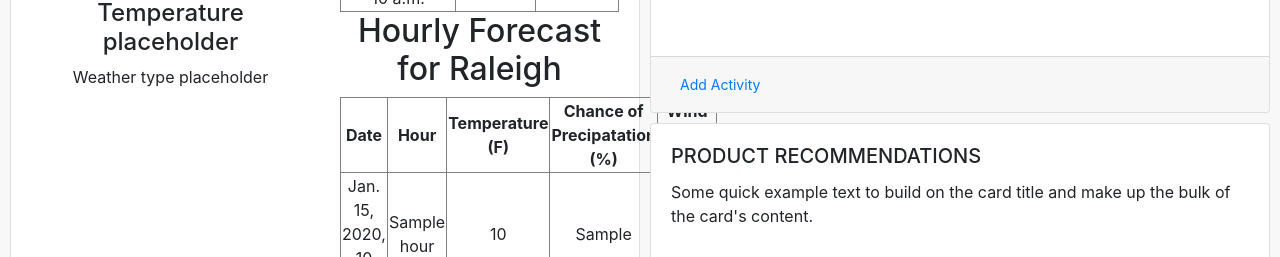
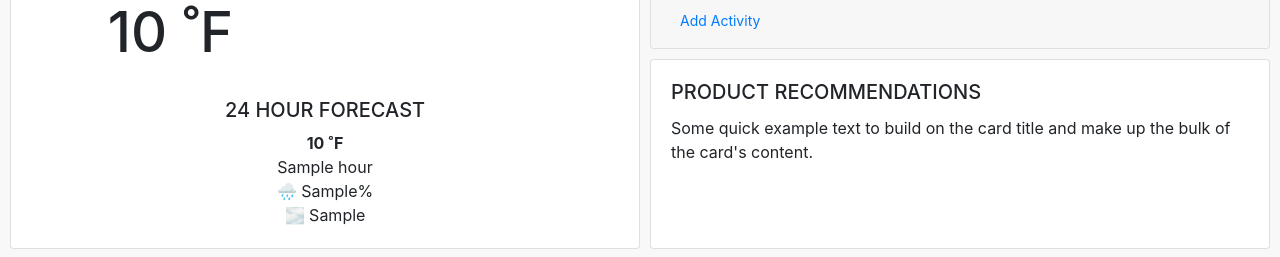
Before and after one commit to chrislockard21/SmartWeather, a Django app: template smart_weather/weather/templates/weather/index.html in a window 1280 px wide. Shown: the part 333-590 px from the top of the page. Run offline with Django 3.2, Linux system fonts and the light colour scheme; a user stored in the database is signed in; the template is opened without the code that fills it: most values are stand-ins (such as "Sample title", 1, 10 or a date in 2020); some libraries are stand-ins or nearby versions.

Commit message:
reformatting weather data to fit UI

```diff
--- a/smart_weather/weather/templates/weather/index.html
+++ b/smart_weather/weather/templates/weather/index.html
@@ -35,71 +35,46 @@
                 <div class="col-sm-6 text-center">
                     <img class="mainIcon"
                          src="../../static/weather/images/weather_icons/iconfinder_weather_cloud_cloudy_sun.png">
-                    <h4>Temperature placeholder</h4>
-                    <p>Weather type placeholder</p>
+                    <h1 style="font-size: 3.5rem">{{weather.current_temp}} &#730;F</h1>
                 </div>
                 <div class="col-sm-6 text-center">
                     {% if weather.daily_forecast %}
-                    <h2>Daily Forecast for Raleigh</h2>
-                    <table border= "1px solid black">
-                        <tr>
-                            <th>Date</th>
-                            <th>Min Temp (F)</th>
-                            <th>Max Temp (F)</th>
-                        </tr>
+                    <h5>DAILY FORECAST</h5>
+                    <table class="w-100">
                         {% for val in weather.daily_forecast %}
                         <tr>
-                            <td>{{val.date}}</td>
-                            <td>{{val.min_temperature}}</td>
-                            <td>{{val.max_temperature}}</td>
+                            <td>{{val.day}}</td>
+                            <td>H: {{val.max_temperature}} &#730;F</td>
+                            <td>L: {{val.min_temperature}} &#730;F</td>
                         </tr>
                         {% endfor %}
                         <!--            <p>Weather: {{weather}}</p>-->
                     </table>
                     {% else %}
-                    <h2>No Daily Forecast Available</h2>>
+                    <h5>No Daily Forecast Available</h5>>
                     {% endif %}
-
+                </div>
+            </div>
+            <div class="pt-4 row text-center">
+                <div class="col-sm-12">
+                    <h5>24 HOUR FORECAST</h5>
+                    <div class="overflow-auto">
                         {% if weather.hourly_forecast %}
-                    <h2>Hourly Forecast for Raleigh</h2>
-                    <table border= "1px solid black">
+                        <table class="w-100">
                             <tr>
-                            <th>Date</th>
-                            <th>Hour</th>
-                            <th>Temperature (F)</th>
-                            <th>Chance of Precipatation (%)</th>
-                            <th>Wind Speed (???)</th>
+                                {% for val in weather.hourly_forecast %}
+                                <td class="px-2" style="min-width: 100px">
+                                    <strong>{{val.temperature}} &#730;F</strong><br/>
+                                    {{val.hour}}<br/>
+                                    &#127783; {{val.precipitation_probability}}%<br/>
+                                    &#x1F32B; {{val.wind_speed}}
+                                </td>
+                                {% endfor %}
                             </tr>
-                    {% for val in weather.hourly_forecast %}
-                        <tr>
-                            <td>{{val.date}}</td>
-                            <td>{{val.hour}}</td>
-                            <td>{{val.temperature}}</td>
-                            <td>{{val.precipitation_probability}}</td>
-                            <td>{{val.wind_speed}}</td>
-                        </tr>
-                    {% endfor %}
-        <!--            <p>Weather: {{weather}}</p>-->
                         </table>
                         {% else %}
                         <h2>No Hourly Forecast Available</h2>>
                         {% endif %}
-
-                    <h5>24 HOUR FORECAST</h5>
-                    <div class="overflow-auto">
-                        <table class="w-100">
-                            <tbody>
-                            <tr>
-                                <!--for loop 24 hour weather data-->
-                                <td>temp</td>
-                                <td>
-                                    <img class="subIcon"
-                                         src="../../static/weather/images/weather_icons/iconfinder_weather_cloud_cloudy_sun.png">
-                                </td>
-                                <td>time placeholder</td>
-                            </tr>
-                            </tbody>
-                        </table>
                     </div>
                 </div>
             </div>
```
Also changed, not shown: smart_weather/weather/weather_util.py (+22 -10 lines). Lines whose indentation alone changed are shown as unchanged.
